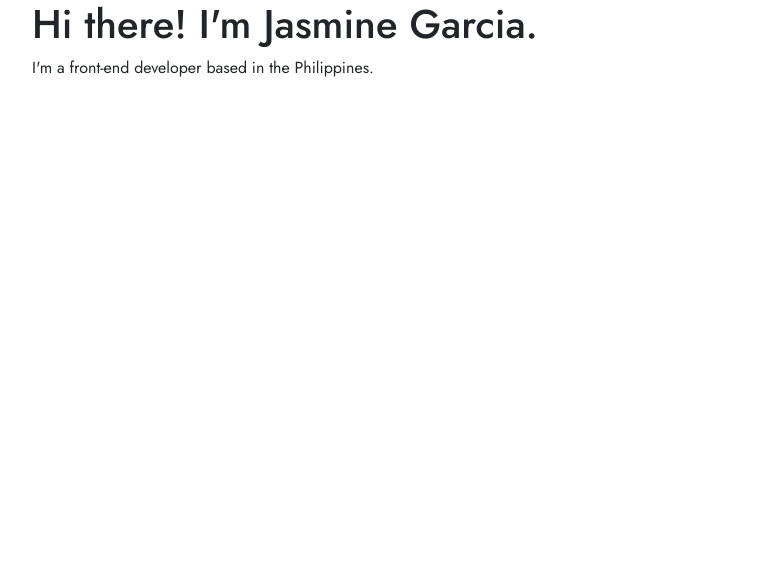
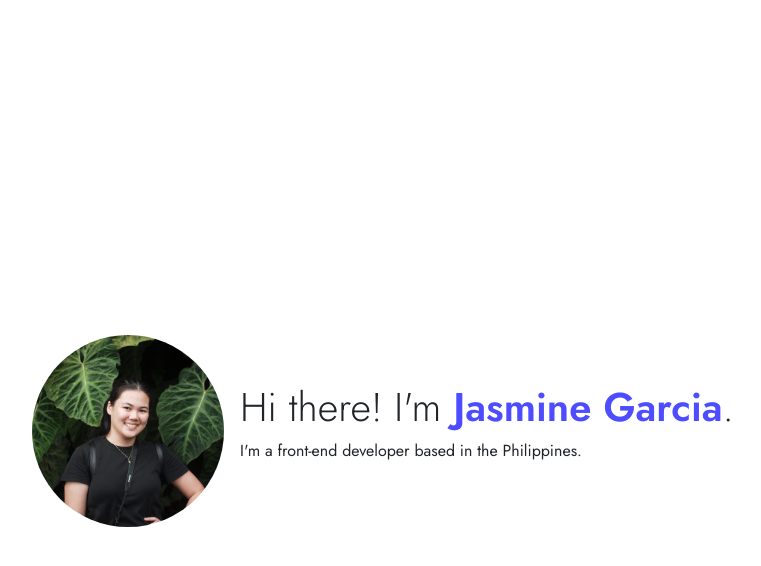
Before and after one commit to garciajasminejoy/portfolio, an Angular app: page / in a window 1280 px wide. Shown: the top 566 px of the page, without its empty margins (50-811 px from the left). Built offline with nearby package versions, Linux system fonts and the light colour scheme.

Commit message:
feat: intro section for desktop

```diff
--- a/angular.json
+++ b/angular.json
@@ -33,9 +33,11 @@
               }
             ],
             "styles": [
-              "src/styles.scss",
-              "public/scss"
+              "src/styles.scss"
             ],
+            "stylePreprocessorOptions": {
+              "includePaths": ["src/styles"]
+            },
             "scripts": []
           },
           "configurations": {
@@ -94,7 +96,8 @@
               }
             ],
             "styles": [
-              "src/styles.scss"
+              "src/styles.scss",
+              "src/app/assets/styles/main"
             ],
             "scripts": []
           }
--- a/src/app/app.component.html
+++ b/src/app/app.component.html
@@ -1 +1,4 @@
-<app-intro></app-intro>
+<div class="container">
+  <app-intro></app-intro>
+
+</div>
--- a/src/app/components/intro/intro.component.html
+++ b/src/app/components/intro/intro.component.html
@@ -1,4 +1,9 @@
-<div class="container">
-    <h1>Hi there! I'm Jasmine Garcia.</h1>
-    <p>I'm a front-end developer based in the Philippines.</p>
+<div class="intro">
+    <div class="intro-image">
+        <img src="images/me.jpg" alt="me">
+    </div>
+    <div class="intro-text">
+        <h1>Hi there! I'm <span class="intro-text--highlight">Jasmine Garcia</span>.</h1>
+        <p>I'm a front-end developer based in the Philippines.</p>
+    </div>
 </div>
--- a/src/app/components/intro/intro.component.scss
+++ b/src/app/components/intro/intro.component.scss
@@ -0,0 +1,43 @@
+@use 'mixins' as *;
+@use 'variables' as *;
+
+.intro {
+    display: flex;
+    margin-top: 30%;
+    flex-direction: row;
+
+    // @include responsive('large') {
+    //     flex-direction: column;
+    // }
+}
+
+.intro-image {
+    position: relative;
+    width: 12rem;
+    height: 12rem;
+    overflow: hidden;
+    border-radius: 50%;
+
+    img {
+        position: absolute;
+        top: -55px;
+        width: 100%;
+    }
+}
+
+.intro-text {
+    display: flex;
+    flex-direction: column;
+    justify-content: center;
+    align-items: flex-start;
+    margin-left: 1rem;
+
+    h1 {
+        font-weight: 300;
+    }
+
+    &--highlight {
+        color: $primary;
+        font-weight: 600;
+    }
+}
--- a/src/styles.scss
+++ b/src/styles.scss
@@ -1,4 +1,7 @@
 /* You can add global styles to this file, and also import other style files */
+/* Importing Bootstrap SCSS file. */
+@import 'bootstrap/scss/bootstrap';
+
 
 * {
     font-family: "Jost", sans-serif;
@@ -6,8 +9,3 @@
     font-weight: 400;
     font-style: normal;
 }
-/* Importing Bootstrap SCSS file. */
-@import 'bootstrap/scss/bootstrap';
-
-/* Importing Bootstrap SCSS file. */
-@import 'bootstrap/scss/bootstrap';
--- /dev/null
+++ b/src/styles/_mixins.scss
@@ -0,0 +1,26 @@
+/*
+* Variables for breakpoints
+*/
+$mobile-landscape: 568px;
+$tablet: 768px;
+$desktop: 992px;
+
+/*
+* Map for breakpoints
+*/
+$breakpoints: (
+    "small": (min-width: $mobile-landscape,
+    ),
+    "medium": (min-width: $tablet,
+    ),
+    "large": (min-width: $desktop,
+    ),
+);
+
+@mixin responsive($size) {
+    $query: map-get($breakpoints, $size);
+
+    @media #{$query} {
+        @content;
+    }
+}
--- /dev/null
+++ b/src/styles/_variables.scss
@@ -0,0 +1 @@
+$primary: #4D4DFF;
```
Also changed, not shown: public/images/me.jpg.
